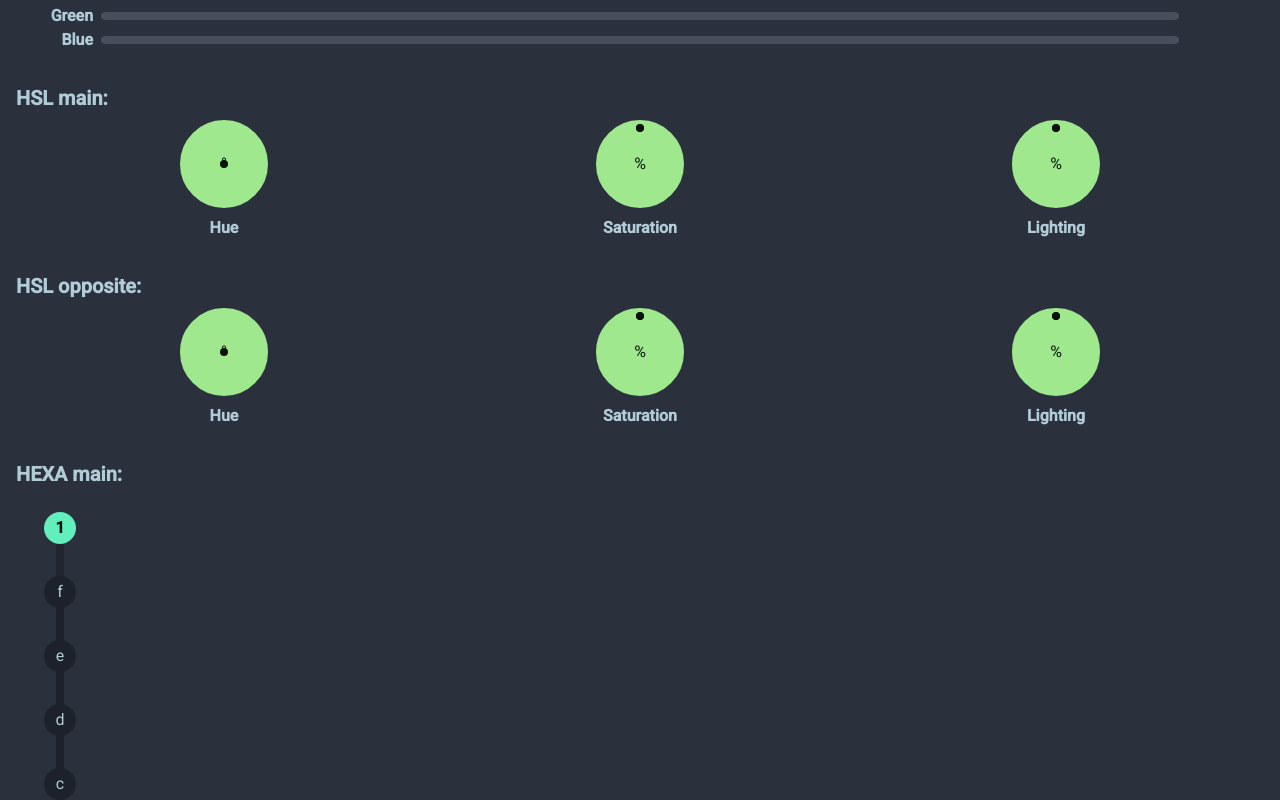
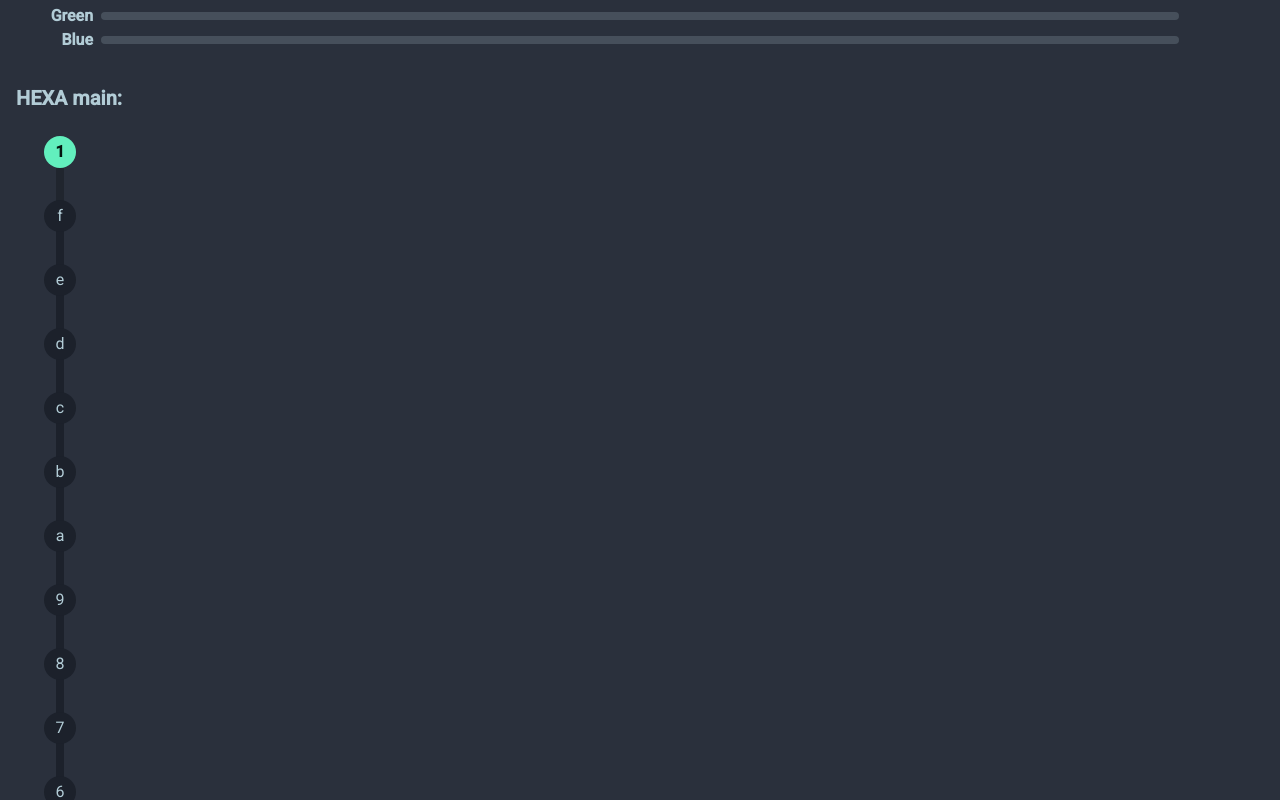
Before and after one commit to JaberChowdhury/NextJs_project, a Next.js app: page /more/colors/1 in a window 1280 px wide. Shown: the part 1440-2240 px from the top of the page. Built offline with nearby package versions, Linux system fonts and the light colour scheme.

Commit message:
add && fix : loading indigator and fixing the hue radial progress

```diff
--- a/app/layout.tsx
+++ b/app/layout.tsx
@@ -3,6 +3,7 @@ import { Roboto } from "next/font/google";
 import "./globals.css";
 import Navbar from "@/components/Navbar/index";
 import StoreProvider from "./StoreProvider";
+import NextTopLoader from "nextjs-toploader";
 
 const roboto = Roboto({ subsets: ["latin"], weight: ["300", "400", "500"] });
 
@@ -25,6 +26,17 @@ export default function RootLayout({
         >
           <Navbar />
           <main className="w-full flex justify-center items-center flex-col relative">
+            <NextTopLoader
+              color="#2299DD"
+              initialPosition={0.08}
+              crawlSpeed={200}
+              height={3}
+              crawl={true}
+              showSpinner={false}
+              easing="ease"
+              speed={200}
+              shadow="0 0 10px #2299DD,0 0 5px #2299DD"
+            />
             {children}
           </main>
         </body>
--- a/app/more/colors/[color]/page.tsx
+++ b/app/more/colors/[color]/page.tsx
@@ -24,13 +24,13 @@ const Tools = ({ params }: propsType) => {
       <b className="underline text-2xl">Analysis:</b>
       <RgbComponent title="main" data={mainRgb} />
       <RgbComponent title="opposite" data={oppositeRgb} />
-      <HslComponent title="main" data={mainHsl} />
-      <HslComponent title="opposite" data={oppositeHsl} />
       <HexaComponent title="main" data={params.color} />
       <HexaComponent
         title="opposite"
         data={data.hexa.opposite.string.replace("#", "")}
       />
+      <HslComponent title="main" data={mainHsl} />
+      <HslComponent title="opposite" data={oppositeHsl} />
       <Code hl={[8, 14, 22, 28, 36, 42]} code={JSON.stringify(data, null, 2)} />
     </div>
   );
--- a/components/HslComponent.tsx
+++ b/components/HslComponent.tsx
@@ -17,10 +17,8 @@ const HslComponent: React.FC<PropsType> = ({ title, data }) => {
         {data.map((item) => {
           const converted_number = (Number(item.value) / 360) * 100;
           const customStyles = {
-            "--value":
-              item.title === "Hue" ? converted_number + "%" : item.value,
+            "--value": item.title === "Hue" ? converted_number : item.value,
           } as any; // Type assertion to 'any'
-
           return (
             <div
               className="flex justify-center items-center flex-col gap-y-2"
--- a/package.json
+++ b/package.json
@@ -16,6 +16,7 @@
     "clsx": "^2.1.0",
     "next": "14.1.0",
     "next-themes": "^0.2.1",
+    "nextjs-toploader": "^1.6.11",
     "react": "^18",
     "react-dom": "^18",
     "react-icons": "^5.0.1",
```
